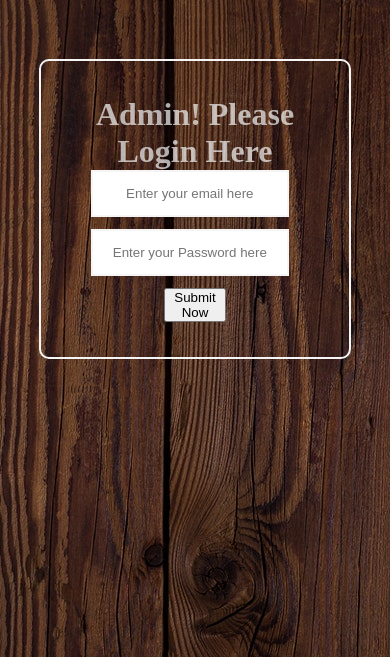
After one commit to TeamForMiniProject/Let-s-Practice, a PHP site: page /adminlogin.html in a window 390 px wide. The commit adds this page. Shown: the top 657 px of the page. Run offline with PHP 8.4, Linux system fonts and the light colour scheme.

Commit message:
make admin login page responsive

```diff
--- /dev/null
+++ b/adminlogin.html
@@ -0,0 +1,35 @@
+<!DOCTYPE html>
+<html lang="en">
+<head>
+    <meta charset="UTF-8">
+    <meta name="viewport" content="width=device-width, initial-scale=1.0">
+    <title>Admin Login Page</title>
+    <link rel="stylesheet" href="css/adminlogin.css">
+</head>
+<style>
+    body{
+    margin:0px;
+    padding:0px;
+    /* background-color:powderblue; */
+    background : url('images/adminback01.jpg');
+
+}
+</style>
+<body>
+    <div class="container">
+        <h1>Admin! Please Login Here</h1>
+        <form action="" method="post">
+        <div class="form-group">
+            <input type="email" name="" placeholder="Enter your email here"require>
+        </div>
+        <div class="form-group">
+        <input type="password" name="" placeholder="Enter your Password here"require>
+        </div>
+        <button class="btn">
+            Submit Now
+        </button>
+
+        </form>
+    </div>
+</body>
+</html>
--- a/css/adminlogin.css
+++ b/css/adminlogin.css
@@ -1,18 +1,27 @@
 
+*{
+    padding: 0%;
+    margin: 0%;
+    box-sizing: border-box;
+
+
+}
 .container{
-    border: 2px solid whitesmoke;;
-margin: 225px 459px;
-padding: 35px 73px;
-border-radius: 10px;
-width: 29%;
-cursor: pointer;
+    border: 2px solid whitesmoke;
+    max-width: 1200px;
+    margin: 15% auto;
+    padding: 35px 50px;
+    border-radius: 10px;
+    width: 29%;
+    cursor: pointer;
+
 
  }
  .form-group input{
     text-align: center;
 display: block;
 padding: 14px;
-width: 450px;
+width: 95%;
 margin-bottom: 12px;
 border: 2px solid whitesmoke;
  }
@@ -28,3 +37,14 @@ border: 2px solid whitesmoke;
  .container.btn:hover{
         color:peru;
  }
+ @media(max-width:1050px){
+    .container{
+        border: 2px solid whitesmoke;
+        max-width: 1200px;
+        margin: 15% auto;
+        padding: 35px 50px;
+        border-radius: 10px;
+        width: 80%;
+        cursor: pointer;
+
+ }
```
Also changed, not shown: adminlogin.php (deleted, +0 -35 lines).
